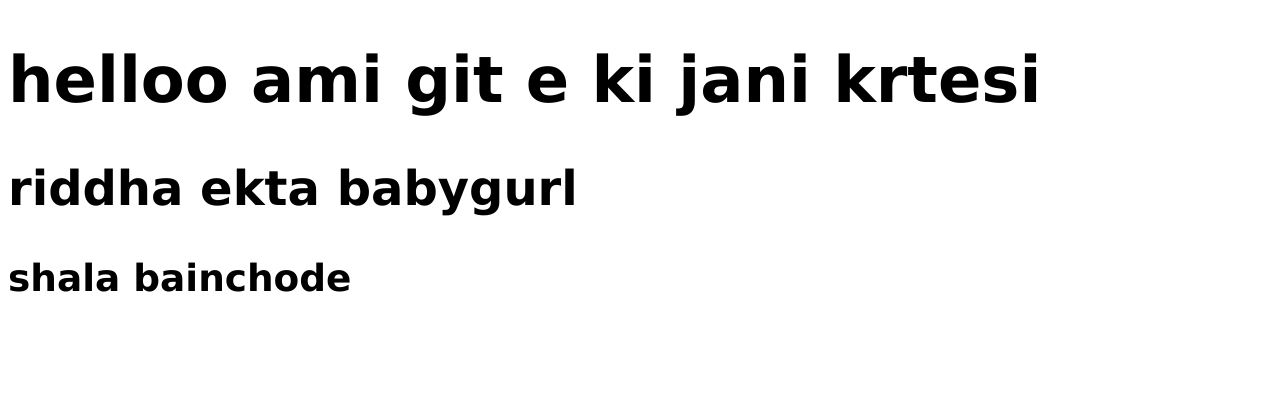
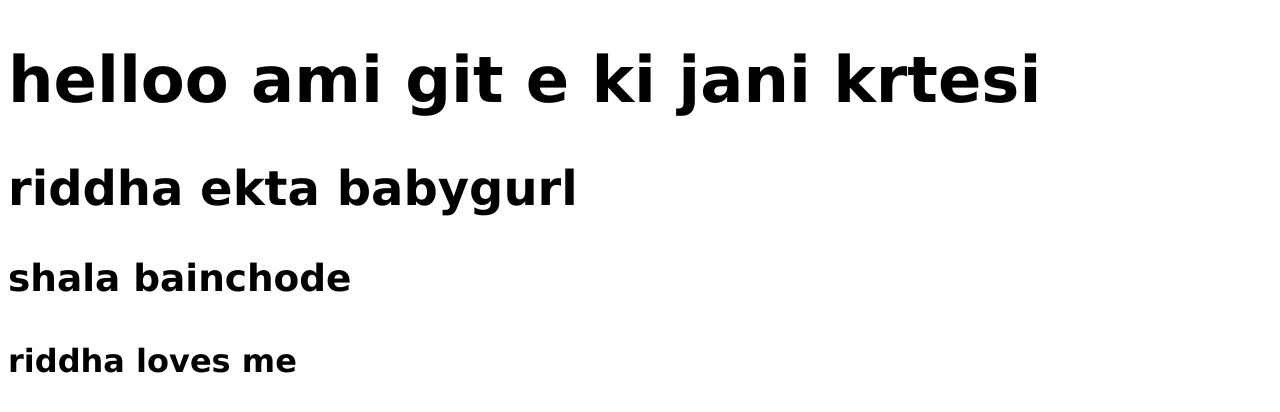
Before and after one commit to ShapItUp/javasikhiamihehe, a plain HTML site: page javasikhiamihehe/index.html in a window 1280 px wide. Drawn offline with Linux system fonts and the light colour scheme.

Commit message:
Initial commit

```diff
--- a/javasikhiamihehe/index.html
+++ b/javasikhiamihehe/index.html
@@ -10,6 +10,8 @@
     <h1>helloo ami git e ki jani krtesi</h1>
     <h2>riddha ekta babygurl</h2>
     <h3>shala bainchode</h3>
+    <h4>riddha loves me</h4>
+
     <script src="index.js">  </script>
      <!--script niche rakho naile upor gula o run hbe na goru  -->
 
```
